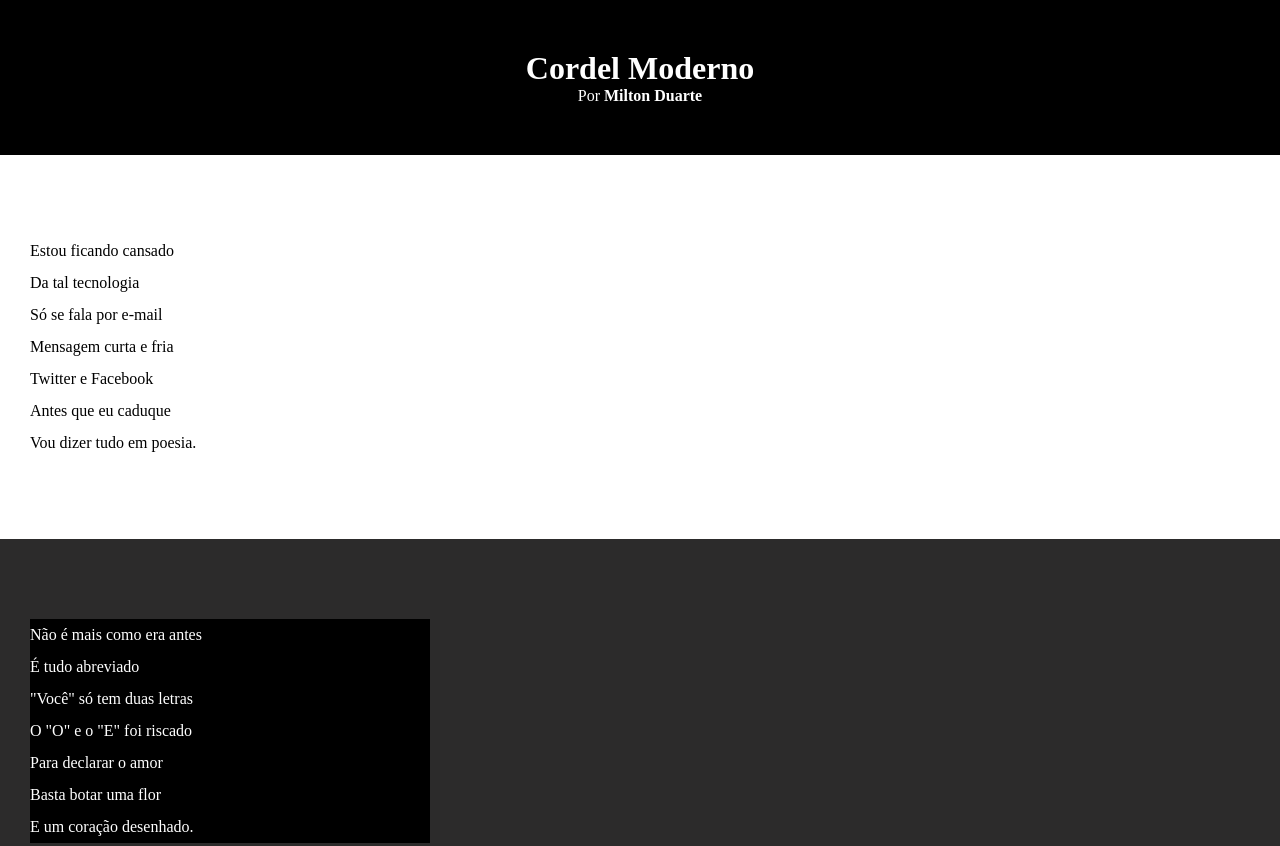
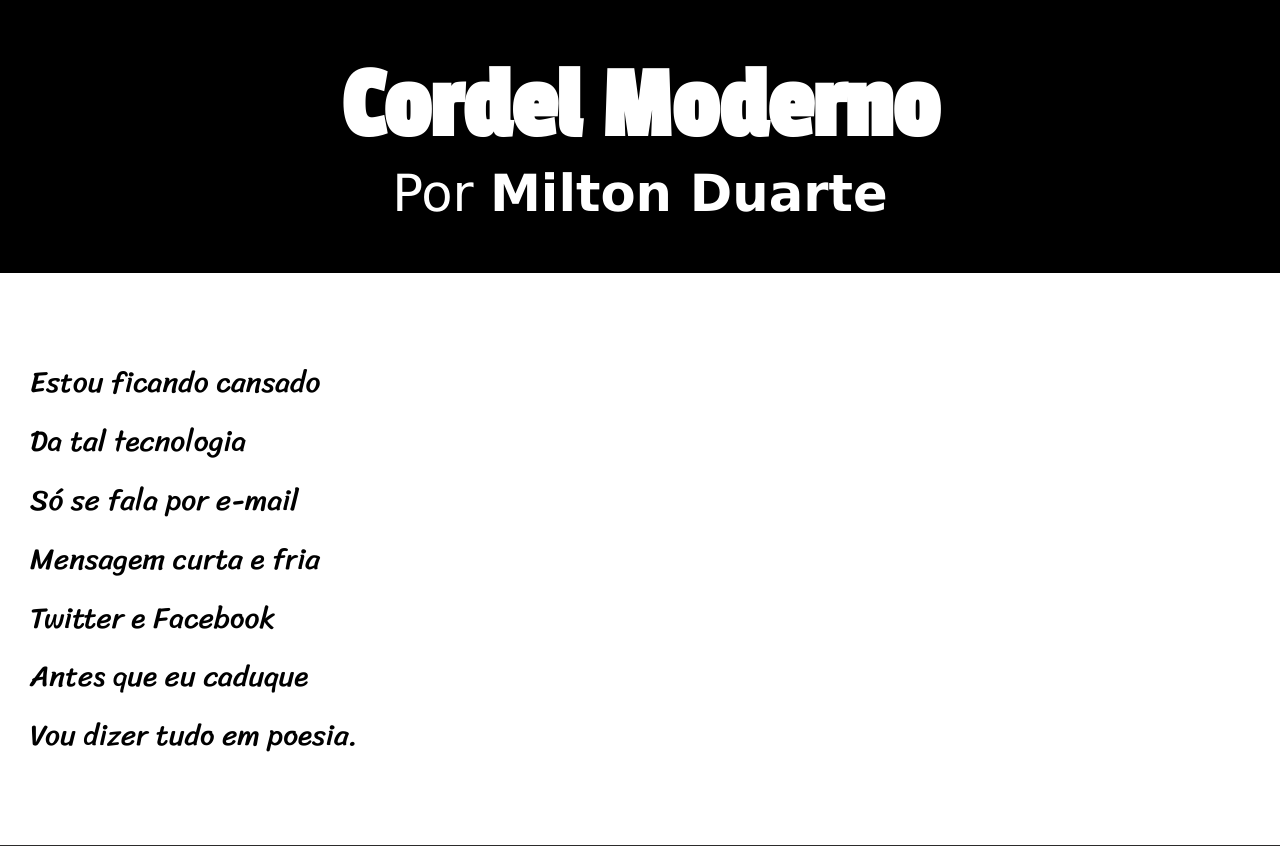
Before and after one commit to AllanAlmeidaDev8/html-css, a plain HTML site: page desafio/d012/imagens/index.html in a window 1280 px wide. Shown: the top 846 px of the page. Drawn offline with Linux system fonts and the light colour scheme.

Commit message:
atualização de estilos

```diff
--- a/desafio/d012/imagens/estilo/style.css
+++ b/desafio/d012/imagens/estilo/style.css
@@ -1,4 +1,13 @@
 @charset "UTF-8";
+
+@import url('https://fonts.googleapis.com/css2?family=Passion+One&display=swap');
+@import url('https://fonts.googleapis.com/css2?family=Sriracha&display=swap');
+
+:root{
+    --fonte1: Verdana, Geneva, Tahoma, sans-serif;
+    --fonte2: 'Passion One', cursive;
+    --fonte3: 'Sriracha', cursive;
+}
 
 * {
     margin: 0px;
@@ -7,22 +16,26 @@
 html , body {
     min-height: 100vh;
     background-color: darkgrey;
+    font-family: var(--fonte1);
+
 }
 
 header {
     background-color: black;
     color: white;
     text-align: center;
+    font-size: 4vw;
 }
 
 header > h1{
      padding-top: 50px;
      text-transform: small-caps;
+     font-family: var(--fonte2);
 }
 header > p{
     padding-bottom: 50px;
+
 }
-
 a{
     color: white;
     text-decoration: none;
@@ -37,6 +50,8 @@ section{
     padding-bottom: 10vh;
     line-height: 2em;
     padding-left: 30px;
+    font-family: var(--fonte3);
+    font-size:  2.3vw;
 }
 section.imagem{
     background-color: rgb(44, 43, 43);
@@ -45,7 +60,7 @@ section.imagem{
 }
 
 section.imagem > p {
-    width: 400px;
+    display: inline-block ;
     background-color: black;
 }
 footer{
```
